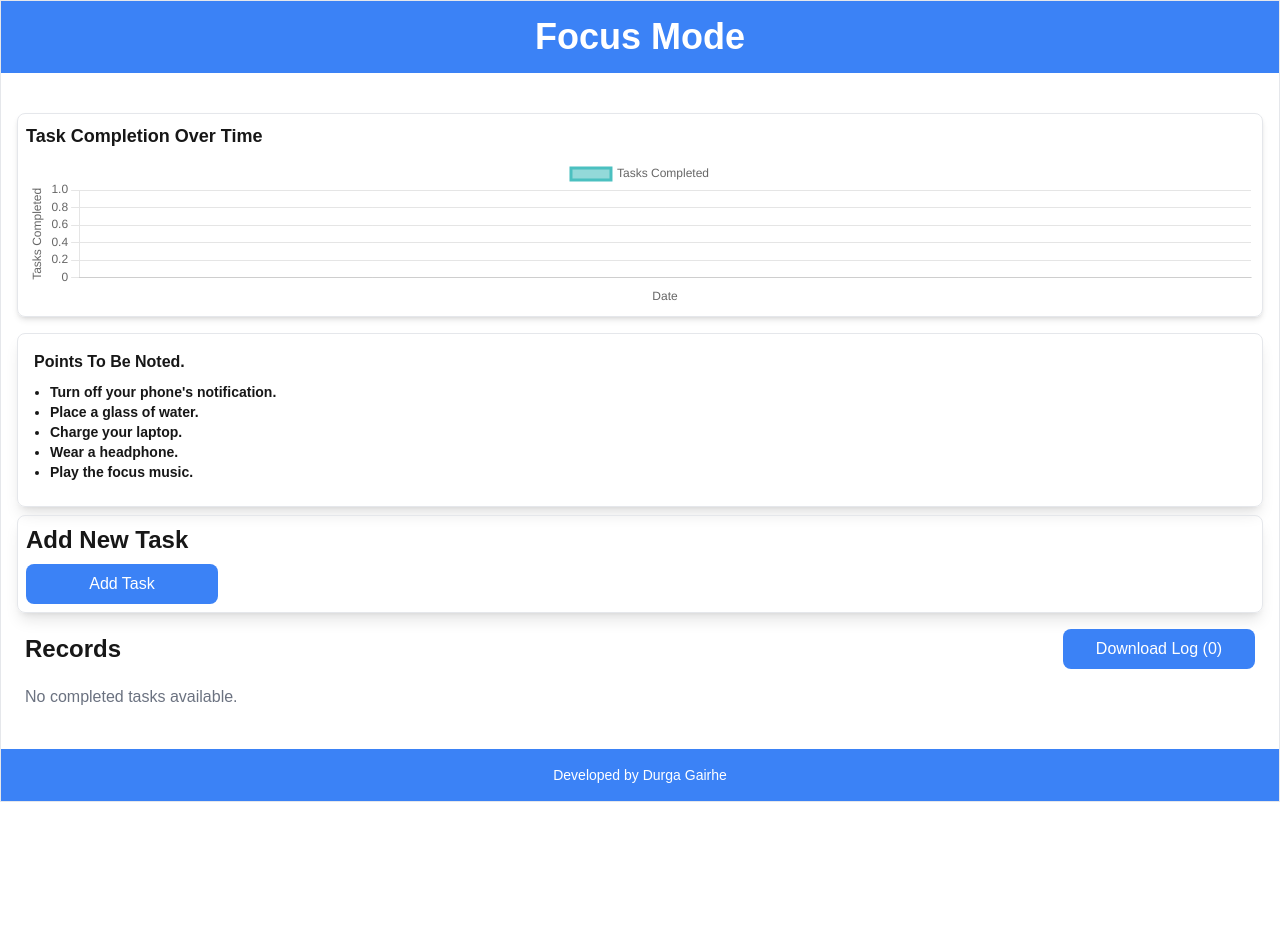
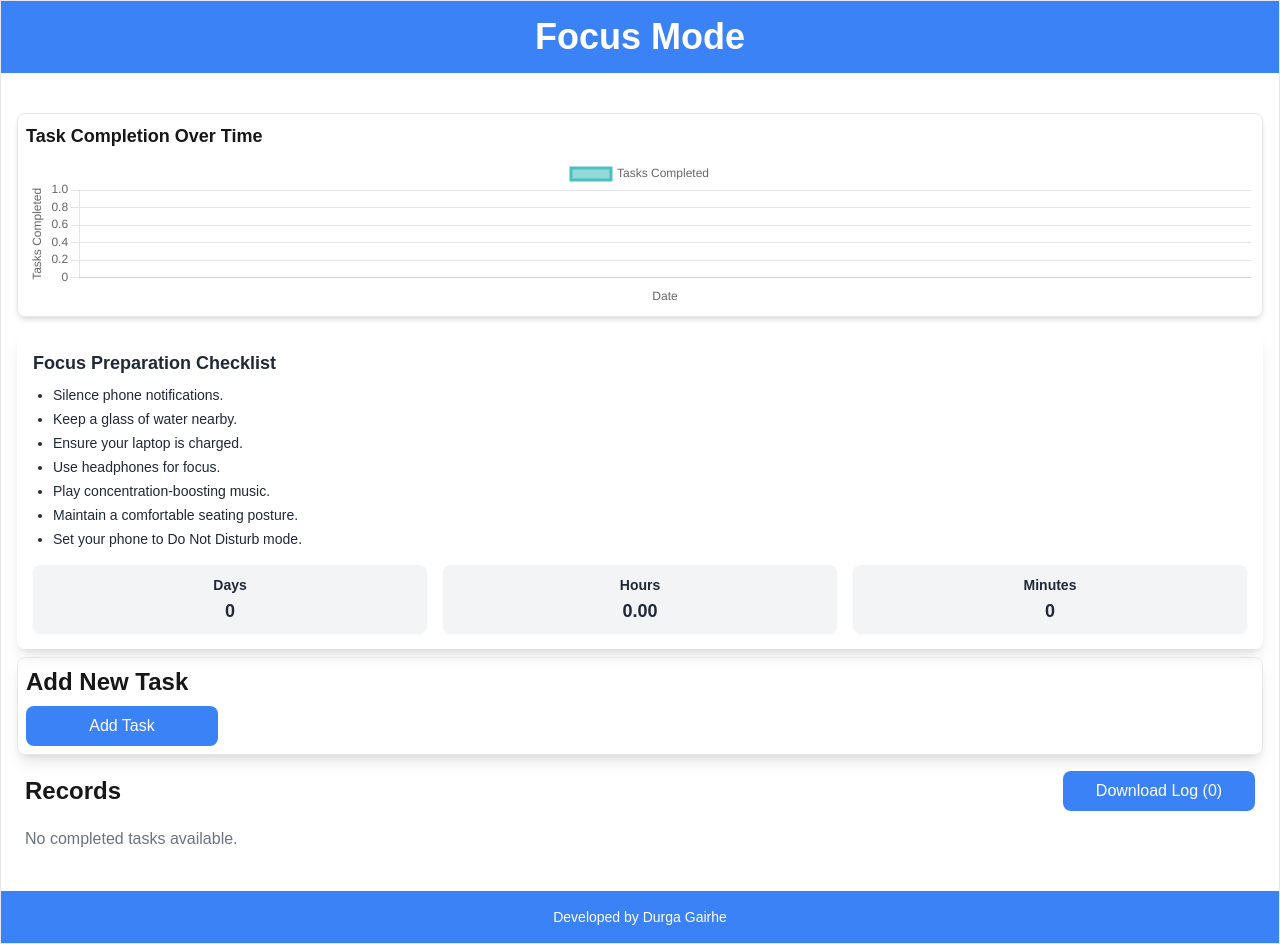
Before and after one commit to dpgaire/focus-mode, a Next.js app: page / in a window 1280 px wide. Before the commit the page ends 802 px from the top, so only its background shows below. Built offline with nearby package versions, Linux system fonts and the light colour scheme.

Commit message:
add days minutes and hours details

```diff
--- a/src/components/Info.jsx
+++ b/src/components/Info.jsx
@@ -1,22 +1,71 @@
 import React from "react";
 
 const info = [
-  "Turn off your phone's notification.",
-  "Place a glass of water.",
-  "Charge your laptop.",
-  "Wear a headphone.",
-  "Play the focus music.",
+  "Silence phone notifications.",
+  "Keep a glass of water nearby.",
+  "Ensure your laptop is charged.",
+  "Use headphones for focus.",
+  "Play concentration-boosting music.",
+  "Maintain a comfortable seating posture.",
+  "Set your phone to Do Not Disturb mode.",
 ];
 
-const Info = () => {
+// Helper function to get all dates between two dates (inclusive)
+const getDatesBetween = (startDate, endDate) => {
+  const dates = [];
+  let currentDate = new Date(startDate);
+  const lastDate = new Date(endDate);
+
+  while (currentDate <= lastDate) {
+    dates.push(currentDate.toISOString().split("T")[0]); // Add date in YYYY-MM-DD format
+    currentDate.setDate(currentDate.getDate() + 1); // Increment by 1 day
+  }
+
+  return dates;
+};
+
+const Info = ({ tasks }) => {
+  const totalMinutes = tasks.length * 25;
+  const totalHours = totalMinutes / 60;
+  const uniqueDays = new Set();
+
+  tasks.forEach((task) => {
+    const startDate = new Date(task.timestamp).toISOString().split("T")[0];
+    const endDate = task.completedAt
+      ? new Date(task.completedAt).toISOString().split("T")[0]
+      : startDate;
+    getDatesBetween(startDate, endDate).forEach((date) => uniqueDays.add(date));
+  });
+
+  const totalDays = uniqueDays.size;
+
   return (
-    <div className="p-4 border rounded-lg shadow-lg">
-      <span className="font-bold">Points To Be Noted.</span>
-      <ul className="list-disc px-4 py-2 font-bold text-sm">
-        {info.map((item, index) => (
-          <li key={index}>{item}</li>
-        ))}
-      </ul>
+    <div className="p-4 rounded-lg shadow-lg text-gray-800 bg-white space-y-4">
+      {/* Notes Section */}
+      <div>
+        <h2 className="text-lg font-bold mb-2">Focus Preparation Checklist</h2>
+        <ul className="list-disc pl-5 space-y-1 text-sm">
+          {info.map((item, index) => (
+            <li key={index}>{item}</li>
+          ))}
+        </ul>
+      </div>
+
+      {/* Time Summary Section */}
+      <div className="grid grid-cols-3 gap-4 text-center">
+        <div className="bg-gray-100 p-2 rounded-lg shadow-sm">
+          <span className="text-sm font-semibold">Days</span>
+          <div className="text-lg font-bold">{totalDays}</div>
+        </div>
+        <div className="bg-gray-100 p-2 rounded-lg shadow-sm">
+          <span className="text-sm font-semibold">Hours</span>
+          <div className="text-lg font-bold">{totalHours.toFixed(2)}</div>
+        </div>
+        <div className="bg-gray-100 p-2 rounded-lg shadow-sm">
+          <span className="text-sm font-semibold">Minutes</span>
+          <div className="text-lg font-bold">{totalMinutes}</div>
+        </div>
+      </div>
     </div>
   );
 };
--- a/src/pages/index.js
+++ b/src/pages/index.js
@@ -34,7 +34,7 @@ export default function Home() {
   return (
     <>
       <TaskGraph tasks={tasks} />
-      <Info />
+      <Info tasks={tasks} />
       {currentTask && (
         <CurrentTask currentTask={currentTask} setUpdateTask={setUpdateTask} />
       )}
```
